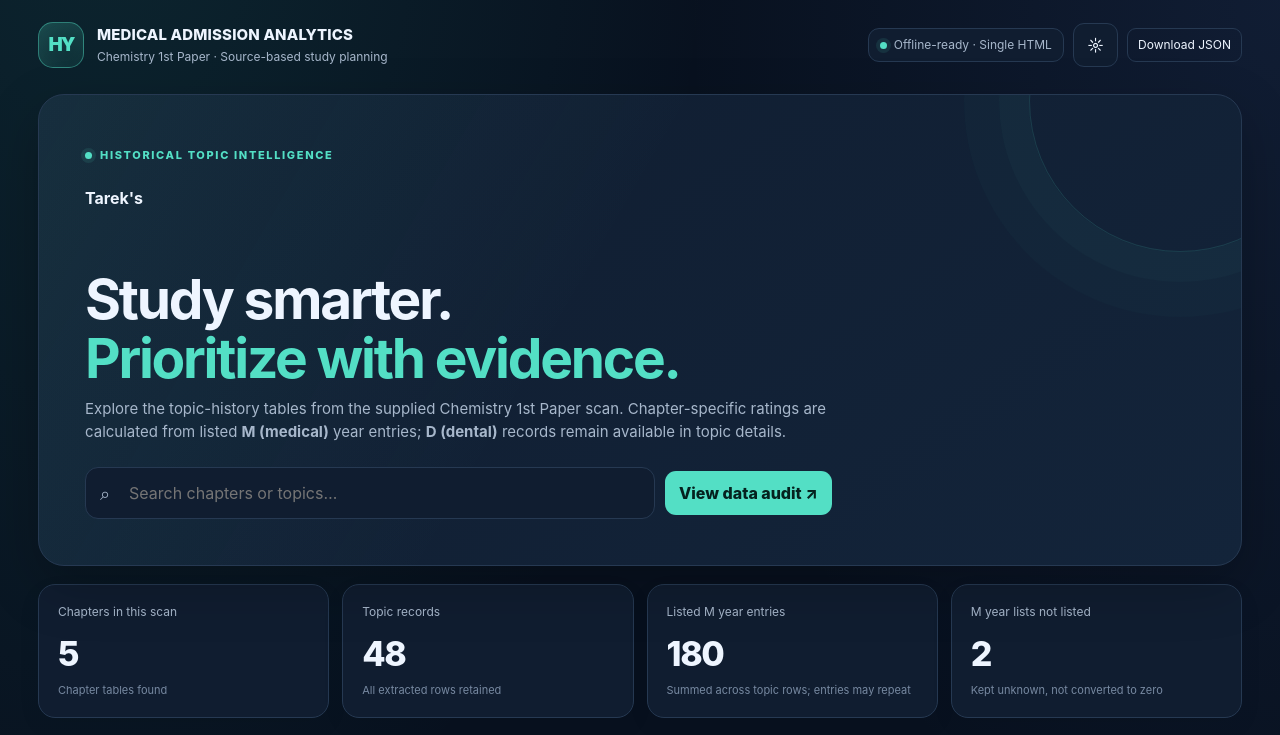
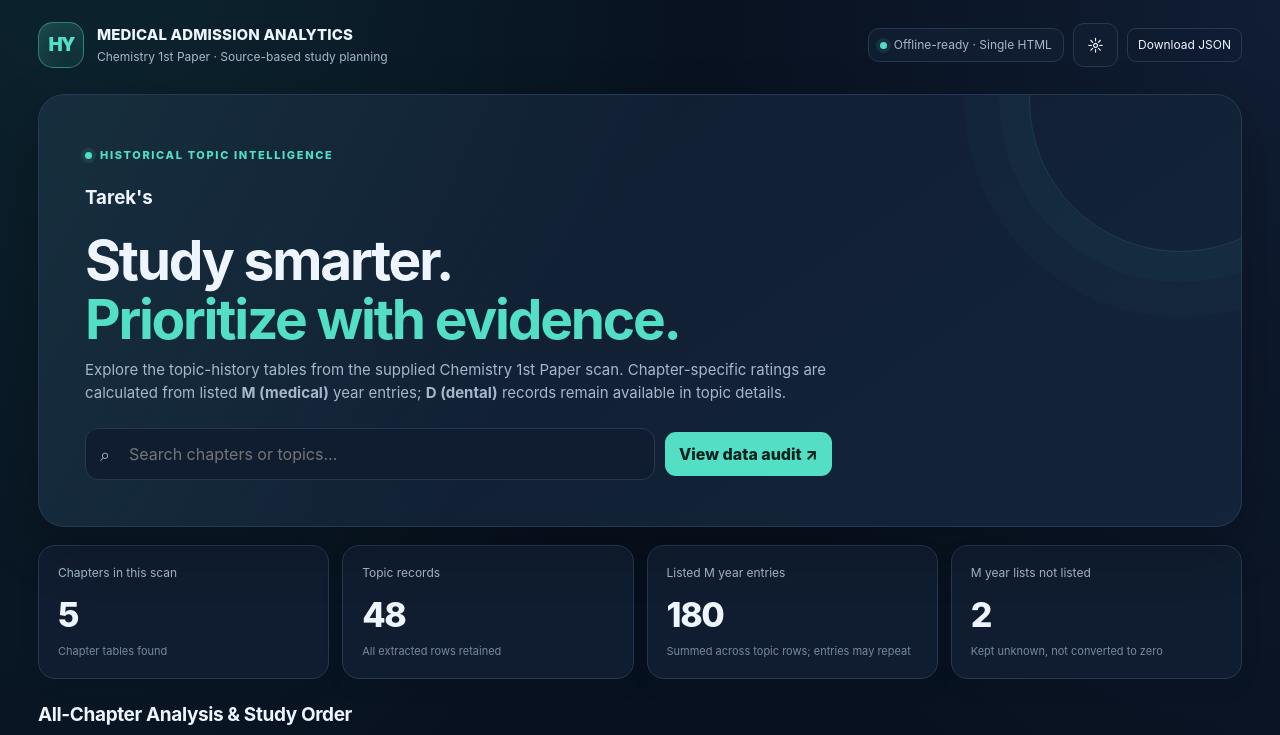
Before and after one commit to tareks04/Topic-Analysis-Chemistry-1st, a plain HTML site: page index.html in a window 1280 px wide. Shown: the top 735 px of the page. Drawn offline with Linux system fonts and the light colour scheme.

Commit message:
Update index.html

```diff
--- a/index.html
+++ b/index.html
@@ -79,7 +79,7 @@
   <main id="dashboardView">
     <section class="hero">
       <div class="eyebrow"><span class="dot"></span> Historical topic intelligence</div>
-      <h4>Tarek's</h4><br>
+      <h3>Tarek's</h3>
       <h1>Study smarter.<br><span style="color:var(--accent)">Prioritize with evidence.</span></h1>
       <p>Explore the topic-history tables from the supplied Chemistry 1st Paper scan. Chapter-specific ratings are calculated from listed <strong>M (medical)</strong> year entries; <strong>D (dental)</strong> records remain available in topic details.</p>
       <div class="hero-utilities">
```
